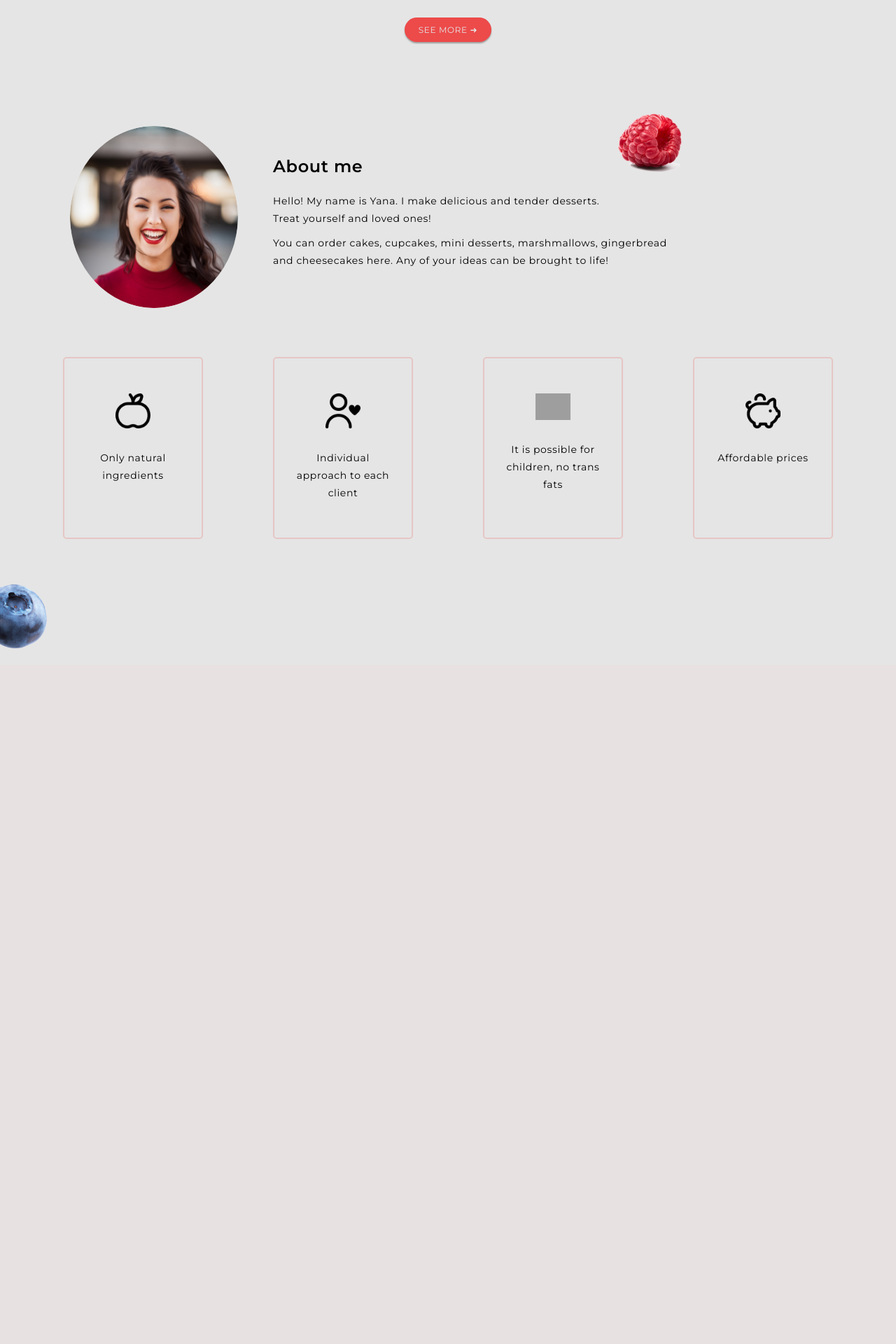
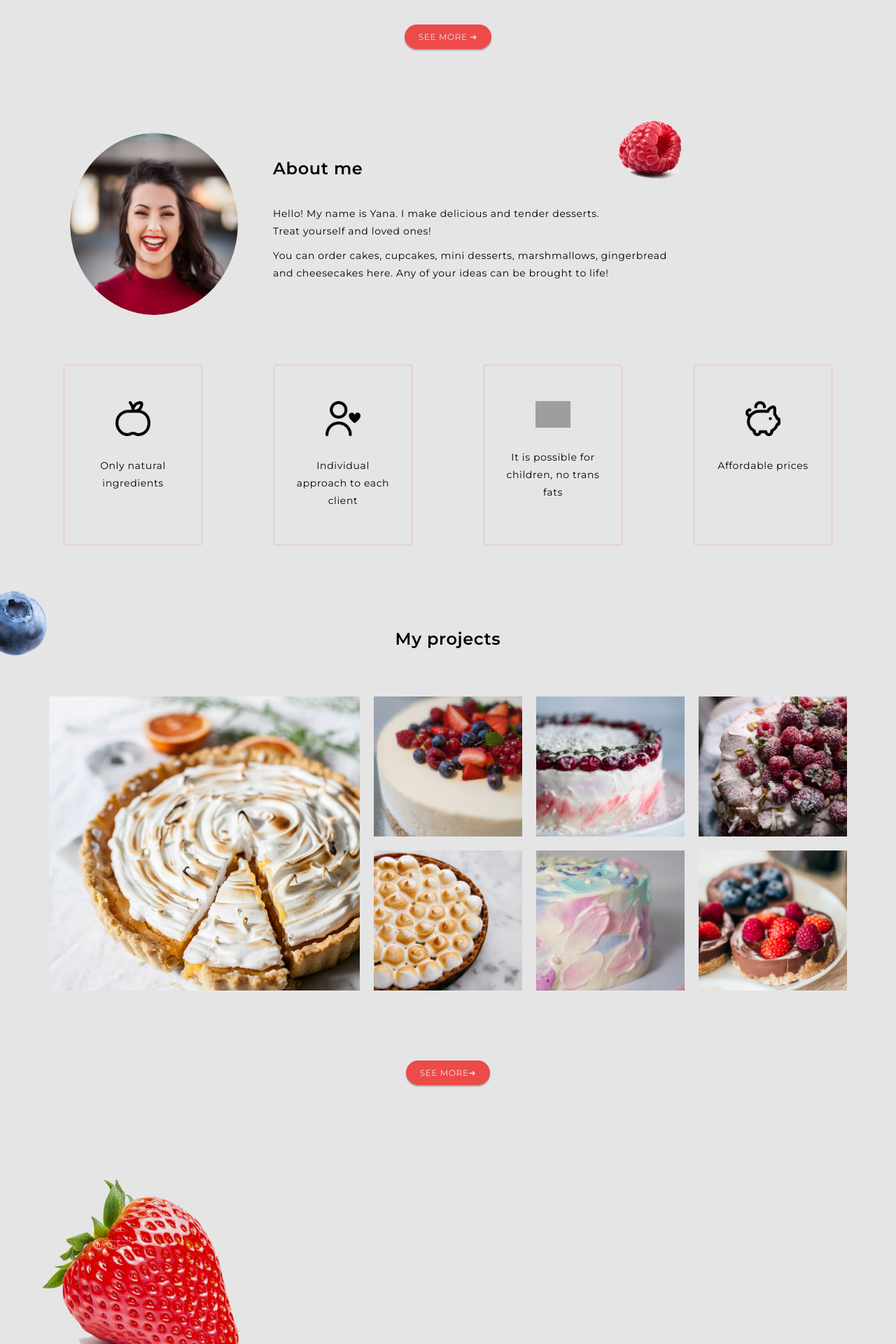
Before and after one commit to HalyYampolska/sweet-time, a PHP site: page / in a window 1280 px wide. Shown: the part 1320-3240 px from the top of the page at 70% size. Before the commit the page ends 2247 px from the top, so only its background shows below. Run offline with PHP 8.4, Linux system fonts and the light colour scheme; grey boxes are pictures that could not be loaded.

Commit message:
build portfolio

```diff
--- a/css/style.css
+++ b/css/style.css
@@ -91,7 +91,8 @@ h1 {
 
 h2 {
   font-size: 2.4rem;
-  font-weight: 600; }
+  font-weight: 600;
+  margin-bottom: 7rem; }
 
 p {
   font-size: 1.4rem;
@@ -117,7 +118,8 @@ a {
   display: flex;
   justify-content: space-around;
   align-items: center;
-  font-size: 1.4rem; }
+  font-size: 1.4rem;
+  padding-top: 3rem; }
   .header__logo {
     height: 4.6rem;
     width: 14.9rem;
@@ -141,7 +143,7 @@ a {
   display: block;
   position: relative; }
   .gallery__title {
-    padding: 10rem 0 6rem 0;
+    padding-top: 10rem;
     text-align: center; }
   .gallery__blueberry {
     width: 8rem;
@@ -211,7 +213,7 @@ a {
       border-radius: 50%;
       margin: 0 5rem 0 10rem; }
     .features__about--heading {
-      padding-bottom: 2.5rem; }
+      margin-bottom: 4rem; }
     .features__about--me {
       padding-right: 5rem; }
   .features__block {
@@ -220,7 +222,7 @@ a {
     align-items: center;
     margin: 0 4rem 0 4rem; }
     .features__block--icons {
-      border: 2px solid rgba(237, 74, 74, 0.2);
+      border: 3px solid rgba(237, 74, 74, 0.1);
       border-radius: 5px;
       width: 20rem;
       height: 26rem;
@@ -239,3 +241,62 @@ a {
     position: absolute;
     top: 65rem;
     left: -5rem; }
+
+.portfolio {
+  margin: 12rem 0; }
+  .portfolio__heading {
+    text-align: center; }
+  .portfolio__projects {
+    display: grid;
+    grid-template-columns: 5rem repeat(5, 1fr) 5rem;
+    grid-template-rows: repeat(2, 200px);
+    grid-gap: 2rem;
+    padding: auto; }
+    .portfolio__projects--item-1 {
+      grid-column: 2 / span 2;
+      grid-row: 1 / span 2;
+      position: relative; }
+    .portfolio__projects--1-desc {
+      width: inherit;
+      position: absolute;
+      top: 36rem;
+      background-color: #303030;
+      color: var(--color-background);
+      padding: 5px 0;
+      text-align: center;
+      opacity: 0; }
+    .portfolio__projects--item-1:hover .portfolio__projects--1-desc {
+      visibility: visible;
+      opacity: 1;
+      z-index: 2; }
+    .portfolio__projects--item-2 {
+      grid-column: 4 / 5;
+      grid-row: 1 / 2; }
+    .portfolio__projects--item-3 {
+      grid-column: 5 / 6;
+      grid-row: 1 / 2; }
+    .portfolio__projects--item-4 {
+      grid-column: 6 / 7;
+      grid-row: 1 / 2; }
+    .portfolio__projects--item-5 {
+      grid-column: 4 / 5;
+      grid-row: 2 / 3; }
+    .portfolio__projects--item-6 {
+      grid-column: 5 / 6;
+      grid-row: 2 / 3; }
+    .portfolio__projects--item-7 {
+      grid-column: 6 / 7;
+      grid-row: 2 / 3; }
+    .portfolio__projects--img {
+      width: 100%;
+      height: 100%;
+      object-fit: cover;
+      display: block; }
+  .portfolio__btn {
+    width: auto;
+    margin: 10rem auto 10rem auto;
+    box-shadow: var(--shadow-dark);
+    background-color: var(--color-icon);
+    color: var(--color-background);
+    display: flex;
+    text-transform: uppercase; }
--- a/index.html
+++ b/index.html
@@ -126,7 +126,53 @@
 
             </section>
 
+            <section class="portfolio">
+                <h2 class="portfolio__heading">My projects</h2>
 
+                <div class="portfolio__projects">
+
+                    <figure class="portfolio__projects--item-1">
+                        <img src="img/gallery-1.jpg" alt="Pie with orange" class="portfolio__projects--img">
+                        <p class="portfolio__projects--1-desc">Homemade pie with orange mousse and curd cream</p>
+                    </figure>
+
+                    <figure class="portfolio__projects--item-2">
+                        <img src="img/gallery-2.jpg" alt="Cheesecake" class="portfolio__projects--img">
+                    </figure>
+
+                    <figure class="portfolio__projects--item-3">
+                        <img src="img/gallery-3.jpg" alt="Cake with berry" class="portfolio__projects--img">
+                    </figure>
+
+                    <figure class="portfolio__projects--item-4">
+                        <img src="img/gallery-4.jpg" alt="Strawberry pie" class="portfolio__projects--img">
+                    </figure>
+
+                    <figure class="portfolio__projects--item-5">
+                        <img src="img/gallery-5.jpg" alt="White pie" class="portfolio__projects--img">
+                    </figure>
+
+                    <figure class="portfolio__projects--item-6">
+                        <img src="img/gallery-6.jpg" alt="Rainbow pie" class="portfolio__projects--img">
+                    </figure>
+
+                    <figure class="portfolio__projects--item-7">
+                        <img src="img/gallery-7.jpg" alt="Capcakes with berry and chocolate" class="portfolio__projects--img">
+                    </figure>
+
+                </div>
+
+                <div class="portfolio__button">
+                    <button class="btn portfolio__btn" href="#">See more <span>&#10140;</span></button>
+                </div>
+
+            </section>
+
+            <section class="delivery">
+
+                <img src="img/strawberry-1.png" alt="strawberry" class="delivery__strawberry">
+
+            </section>
 
 
         </dev>
--- a/sass/_features.scss
+++ b/sass/_features.scss
@@ -24,7 +24,7 @@
         }
 
         &--heading {
-            padding-bottom: 2.5rem;
+            margin-bottom: 4rem;
         }
 
         &--me {
@@ -40,7 +40,7 @@
 
 
         &--icons {
-            border: 2px solid rgba(237, 74, 74, 0.2);
+            border: 3px solid rgba(237, 74, 74, 0.1);
             border-radius: 5px;
             width: 20rem;
             height: 26rem;
--- a/sass/_gallery.scss
+++ b/sass/_gallery.scss
@@ -4,7 +4,7 @@
     position: relative;
 
     &__title {
-        padding: 10rem 0 6rem 0;
+        padding-top: 10rem;
         text-align: center;
     }
 
@@ -90,8 +90,6 @@
             color: var(--color-background);
 
             text-transform: uppercase;
-
-
         }
     }
 
--- a/sass/_header.scss
+++ b/sass/_header.scss
@@ -9,6 +9,7 @@
     align-items: center;
 
     font-size: 1.4rem;
+    padding-top: 3rem;
 
     &__logo {
         height: 4.6rem;
--- /dev/null
+++ b/sass/_portfolio.scss
@@ -0,0 +1,102 @@
+.portfolio {
+    margin: 12rem 0;
+
+
+    &__heading {
+        text-align: center;
+    }
+
+    &__projects {
+
+        display: grid;
+        //background-color: orangered;
+
+        grid-template-columns: 5rem repeat(5, 1fr) 5rem;
+        grid-template-rows: repeat(2, 200px);
+        grid-gap: 2rem;
+
+        padding: auto;
+
+        &--item-1 {
+            grid-column: 2 / span 2;
+            grid-row: 1 / span 2;
+
+            position: relative;
+
+        }
+
+        &--1-desc {
+            width: inherit;
+            position: absolute;
+            top: 36rem;
+            background-color: #303030;
+            color: var(--color-background);
+            padding: 5px 0;
+            text-align: center;
+
+            opacity: 0;
+        }
+
+        &--item-1:hover
+        &--1-desc {
+            visibility: visible;
+            opacity: 1;
+            z-index: 2;
+        }
+
+
+        &--item-2 {
+            grid-column: 4 / 5;
+            grid-row: 1 / 2;
+        }
+
+        &--item-3 {
+            grid-column: 5 / 6;
+            grid-row: 1 / 2;
+        }
+
+        &--item-4 {
+            grid-column: 6 / 7;
+            grid-row: 1 / 2;
+        }
+
+        &--item-5 {
+            grid-column: 4 / 5;
+            grid-row: 2 / 3;
+        }
+
+        &--item-6 {
+            grid-column: 5 / 6;
+            grid-row: 2 / 3;
+        }
+
+        &--item-7 {
+            grid-column: 6 / 7;
+            grid-row: 2 / 3;
+        }
+
+        &--img {
+            width: 100%;
+            height: 100%;
+            object-fit: cover;
+            display: block;
+
+
+
+        }
+
+    }
+
+    &__btn {
+
+        width: auto;
+        margin: 10rem auto 10rem auto;
+        box-shadow: var(--shadow-dark);
+        background-color: var(--color-icon);
+        color: var(--color-background);
+
+        display: flex;
+
+        text-transform: uppercase;
+    }
+}
--- a/sass/_typography.scss
+++ b/sass/_typography.scss
@@ -6,6 +6,7 @@ h1 {
 h2 {
     font-size: 2.4rem;
     font-weight: 600;
+    margin-bottom: 7rem;
 
 }
 
--- a/sass/main.scss
+++ b/sass/main.scss
@@ -4,3 +4,4 @@
 @import "header";
 @import "gallery";
 @import "features";
+@import "portfolio";
```
